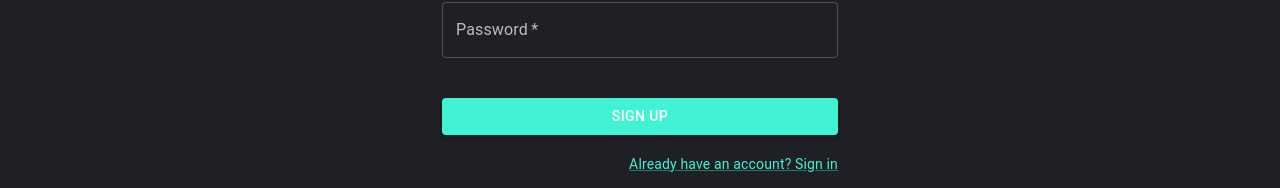
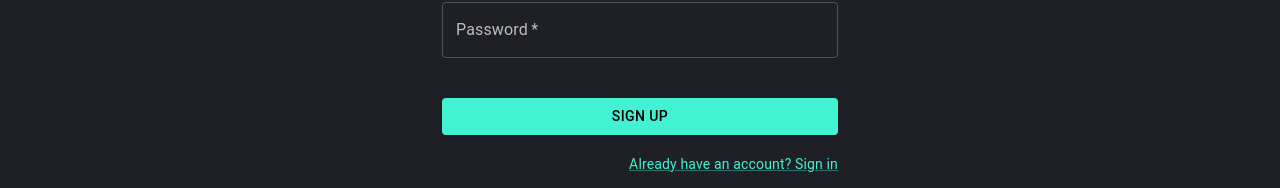
Before and after one commit to JithuPrabhakar/enterprise-finance-manager, a React (Vite) app in the folder client/: page /signup in a window 1280 px wide. Shown: the part 455-643 px from the top of the page. Built offline with nearby package versions, Linux system fonts and the light colour scheme.

Commit message:
signup done

```diff
--- a/client/src/screens/SignUpScreen.jsx
+++ b/client/src/screens/SignUpScreen.jsx
@@ -207,6 +207,7 @@ export default function SignUp() {
               variant='contained'
               sx={{
                 background: palette.primary.light,
+                color: 'black',
                 '&:hover': { background: palette.primary[300] },
                 mt: 3,
               }}
```
